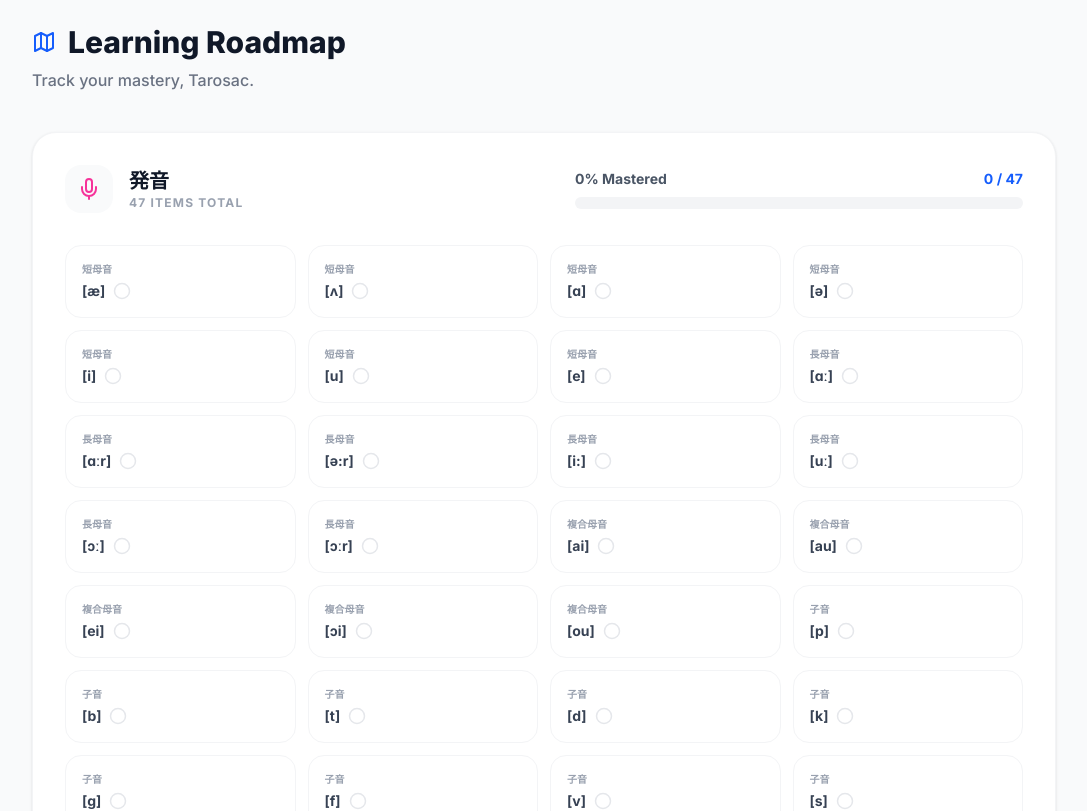
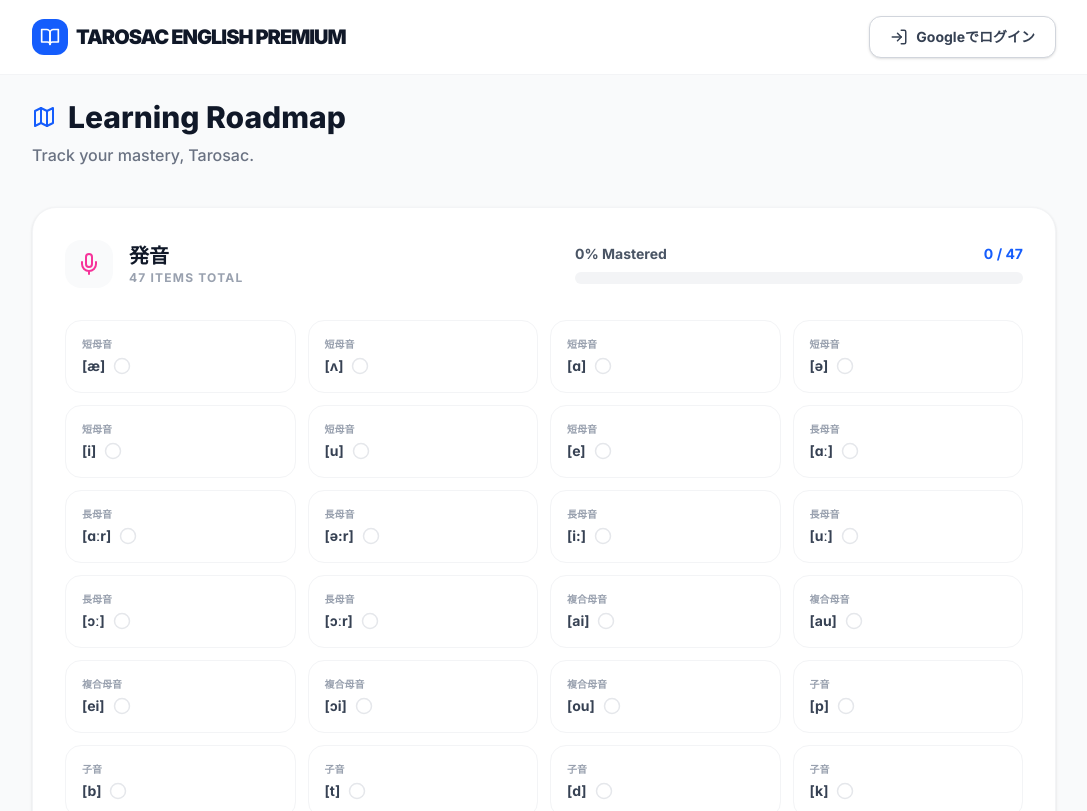
Before and after one commit to kazuyaikeda1219/tarosacenglishpremium, a Next.js app: page /roadmap in a window 1280 px wide. Shown: the top 811 px of the page, without its empty margins (96-1183 px from the left). Built offline with nearby package versions, Linux system fonts and the light colour scheme; no server answers; the database is empty.

Commit message:
feat: add Navbar to roadmap page

```diff
--- a/app/roadmap/page.tsx
+++ b/app/roadmap/page.tsx
@@ -1,8 +1,9 @@
 'use client';
 
-import React, { useState, useEffect, useMemo } from 'react';
+import React, { useState, useEffect } from 'react';
 import { CheckCircle2, Circle, Map, BookOpen, Mic, Languages } from 'lucide-react';
 import { createClient } from '@/utils/supabase/client';
+import Navbar from '@/components/Navbar';
 
 // --- スプレッドシートから抽出した全データ ---
 const ROADMAP_DATA = {
@@ -104,7 +105,9 @@ export default function Roadmap() {
   };
 
   return (
-    <div className="min-h-screen bg-gray-50 p-6 text-gray-800">
+    <div className="min-h-screen bg-gray-50">
+      <Navbar />
+      <div className="p-6 text-gray-800">
         <div className="max-w-5xl mx-auto">
           <header className="mb-10">
             <h1 className="text-3xl font-extrabold text-gray-900 flex items-center gap-3">
@@ -173,5 +176,6 @@ export default function Roadmap() {
           </div>
         </div>
       </div>
+    </div>
   );
 }
```
Lines whose indentation alone changed are shown as unchanged.
